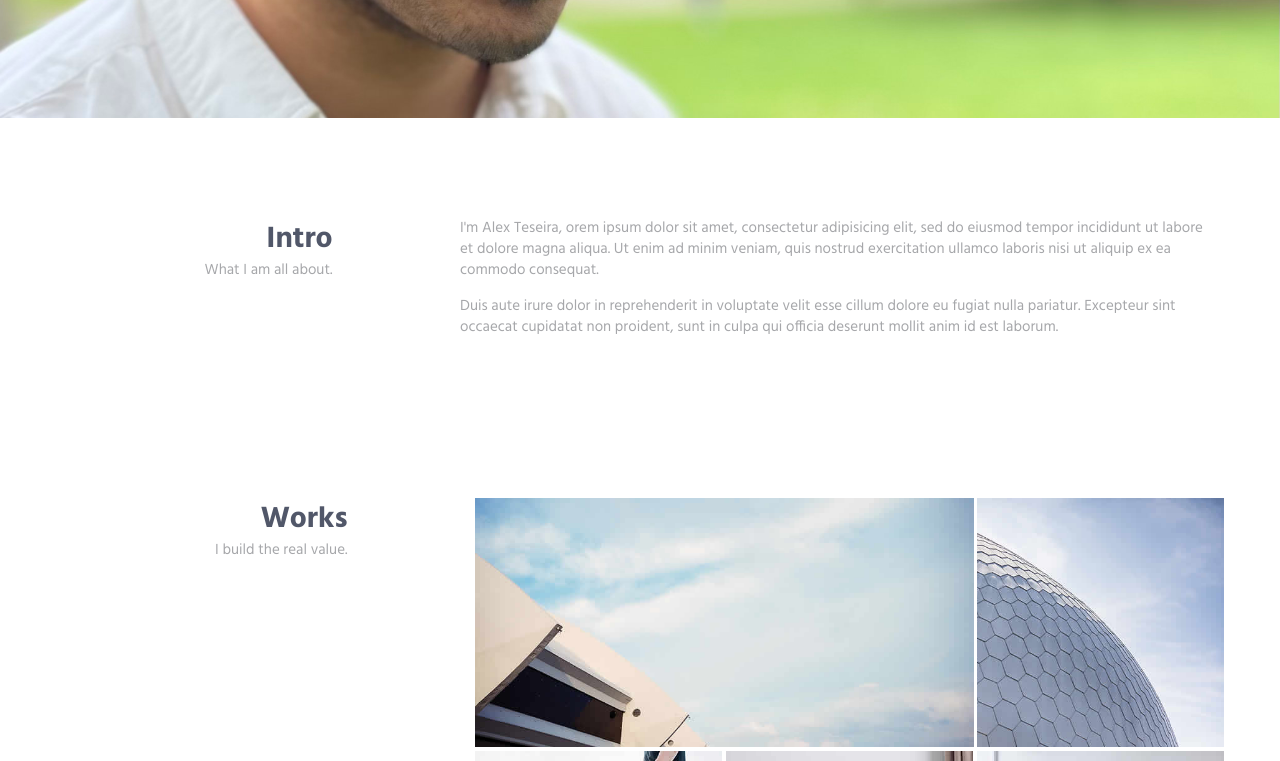
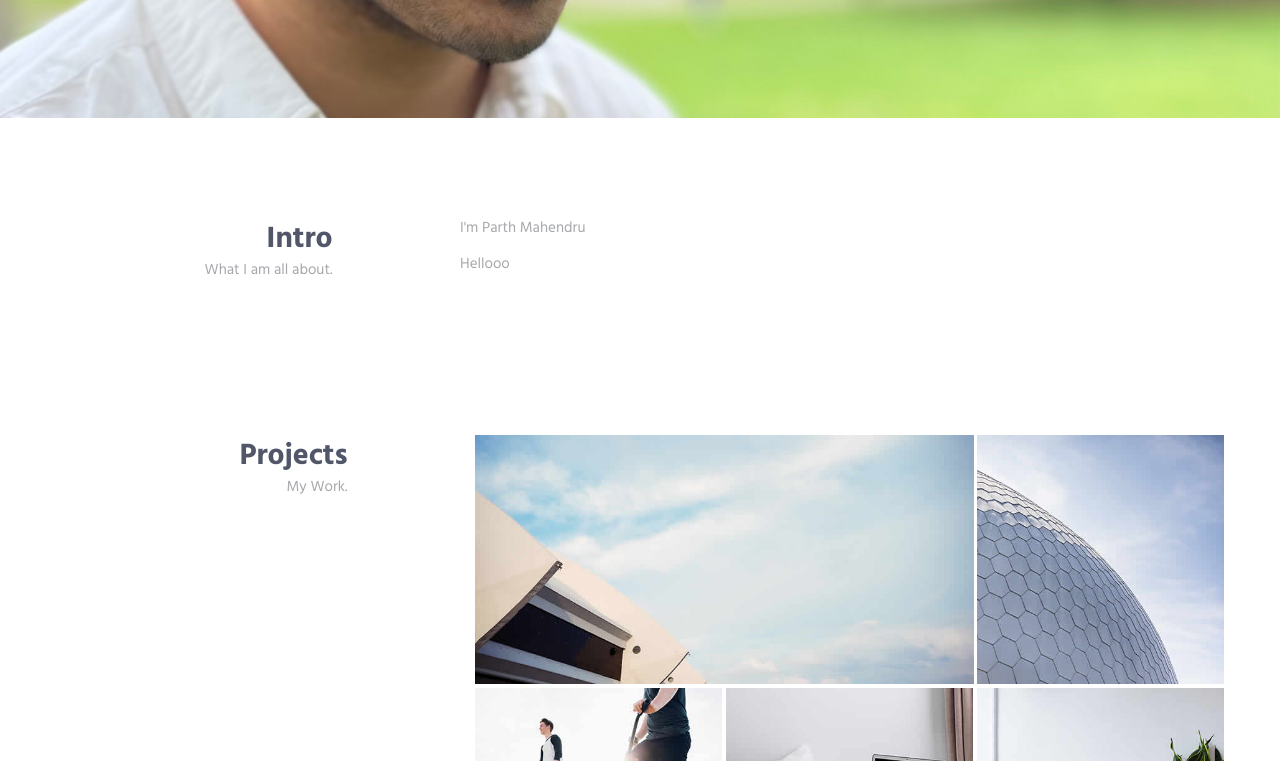
Before and after one commit to Oulsjeg/portfolio-website, a plain HTML site: page index.html in a window 1280 px wide. Shown: the part 543-1304 px from the top of the page. Drawn offline with Linux system fonts and the light colour scheme.

Commit message:
Update index.html

```diff
--- a/index.html
+++ b/index.html
@@ -113,8 +113,8 @@
                     </div>
                     <div class="col-sm-8 col-sm-offset-1">
                         <div class="margin-b-60">
-                            <p>I'm Alex Teseira, orem ipsum dolor sit amet, consectetur adipisicing elit, sed do eiusmod tempor incididunt ut labore et dolore magna aliqua. Ut enim ad minim veniam, quis nostrud exercitation ullamco laboris nisi ut aliquip ex ea commodo consequat.</p>
-                            <p>Duis aute irure dolor in reprehenderit in voluptate velit esse cillum dolore eu fugiat nulla pariatur. Excepteur sint occaecat cupidatat non proident, sunt in culpa qui officia deserunt mollit anim id est laborum.</p>
+                            <p>I'm Parth Mahendru</p>
+                            <p>Hellooo</p>
                         </div>
 
                         <!-- Progress Box -->
@@ -215,8 +215,8 @@
                 <div class="row">
                     <div class="col-sm-3 sm-margin-b-30">
                         <div class="text-right sm-text-left">
-                            <h2 class="margin-b-0">Works</h2>
-                            <p>I build the real value.</p>
+                            <h2 class="margin-b-0">Projects</h2>
+                            <p>My Work.</p>
                         </div>
                     </div>
                     <div class="col-sm-8 col-sm-offset-1">
```
